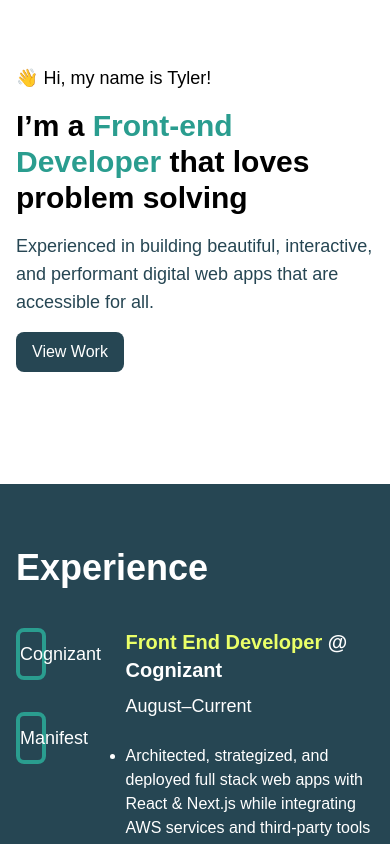
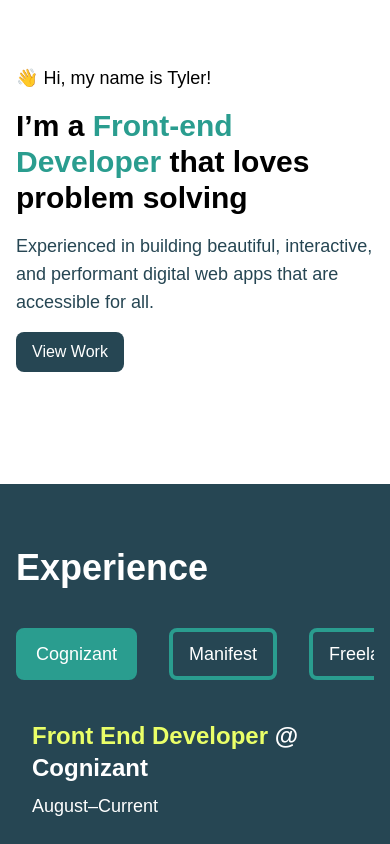
Before and after one commit to tyler-morales/portfolio-v5, a Next.js app: page / in a window 390 px wide. Shown: the top 844 px of the page. Built offline with nearby package versions, Linux system fonts and the light colour scheme.

Commit message:
📱  Add responsiveness

```diff
--- a/components/sections/Experience.js
+++ b/components/sections/Experience.js
@@ -26,6 +26,18 @@ const data = [
       'Collaborated with the CEO to experiment with modern JavaScript & CSS features to construct an interactive tool to increase customers',
     ],
   },
+  {
+    id: 3,
+    name: 'Freelance',
+    role: 'Front End Developer, UI/UX Designer, and Project Manager',
+    date: 'Ongoing',
+    description: [
+      'Demonstrated expertise in translating the client’s needs into a marketing website and Netlify CMS for blog posts that resulted in faster page loads & increased user engagement',
+      'Prioritized modern image compression, accessibility features and security to achieve a Google Lighthouse score of 99/100 in performance & accessibility',
+      'Implemented evergreen technologies such as Google Maps API, Netlify forms & a modern CMS to update the client’s virtual image',
+      'Decomposed technical requirements into client understandable actions',
+    ],
+  },
 ]
 
 export default function Experience() {
@@ -38,15 +50,17 @@ export default function Experience() {
       <div className="px-4 max-w-[1080px] m-auto">
         <h2 className="text-white text-4xl font-bold mb-10">Experience</h2>
 
-        <div className="grid grid-cols-4 gap-20">
+        <div className="grid grid-cols-1 md:grid-cols-4 gap-10 md:gap-20">
           {/* Buttons */}
-          <div className="flex gap-8 flex-col justify-start">
+          <div className="flex gap-8 md:flex-col justify-start overflow-scroll md:overflow-auto">
             {data.map((job, index) => {
               return (
                 <button
                   onClick={() => setTab(job.id)}
                   key={index}
-                  className="text-lg text-white border-4 border-green rounded-lg py-2">
+                  className={`text-lg text-white border-4 border-green rounded-lg py-2 px-4 ${
+                    tab == job.id && 'bg-green'
+                  }`}>
                   {job.name}
                 </button>
               )
@@ -57,8 +71,10 @@ export default function Experience() {
             return (
               <div
                 key={index}
-                className={`col-span-3 ${tab == job.id ? 'block' : 'hidden'}`}>
-                <h3 className="text-white font-bold text-xl mb-2">
+                className={`md:col-span-3 px-4 ${
+                  tab == job.id ? 'block' : 'hidden'
+                }`}>
+                <h3 className="text-white font-bold text-2xl mb-2">
                   <span className="text-orange">{job.role}</span> @ {job.name}
                 </h3>
                 <span className="text-white mb-6 block text-lg">
```
